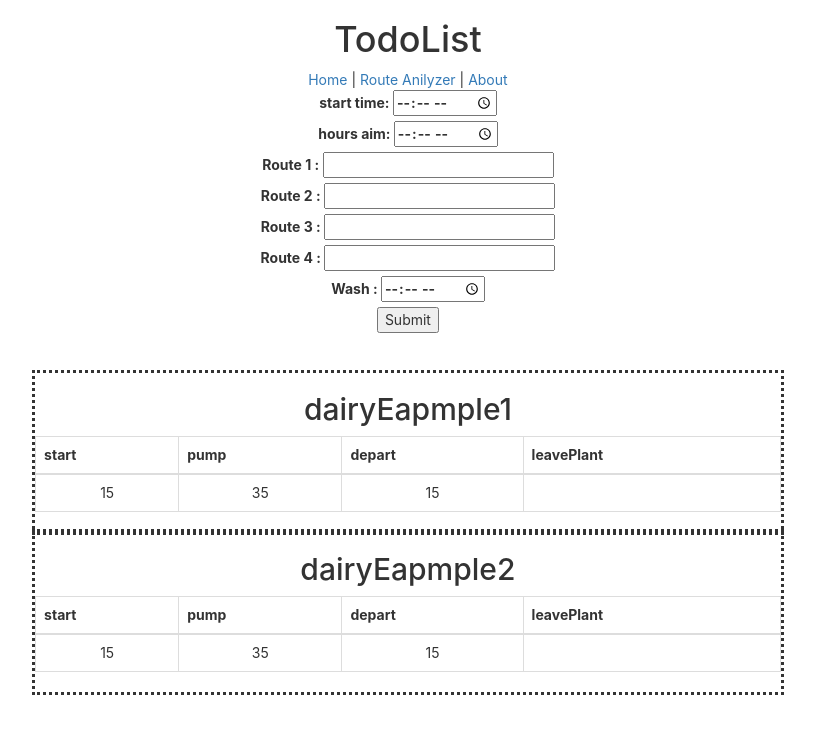
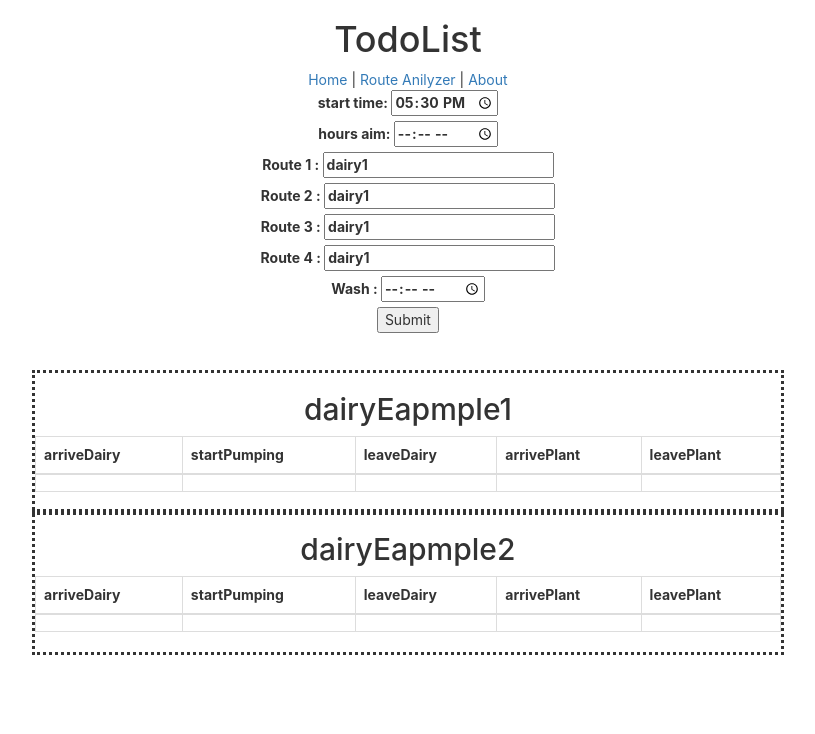
Before and after one commit to migs120/Liston-react, a React (Create React App) app: page /Route_anilyzer in a window 1280 px wide. Shown: the top 734 px of the page, without its empty margins (232-1047 px from the left). Built offline with nearby package versions, Linux system fonts and the light colour scheme.

Commit message:
done with most timing for routes just need variable when theres delays

```diff
--- a/src/components/RouteAnilyzer/routeAnilyzeForm.js
+++ b/src/components/RouteAnilyzer/routeAnilyzeForm.js
@@ -36,33 +36,33 @@ class RouteAnilyzeForm extends React.Component {
                                                                  <form    onSubmit={this.handleSubmit}   >
                                                                           <label >
                                                                             start time:{ ' '}
-                                                                            <input type="time" ref={(input) => this.startTime = input} />
+                                                                            <input type="time"  defaultValue="17:30" ref={(input) => this.startTime = input} />
                                                                           </label><br/>
 
 
                                                                           <label>
                                                                             hours aim:{ ' '}
-                                                                            <input type="time" ref={(input) => this.hourAim = input} />
+                                                                            <input type="time" defaultValue="dairy1" ref={(input) => this.hourAim = input} />
                                                                           </label><br/>
 
                                                                           <label>
                                                                             Route 1 :{ ' '}
-                                                                            <input type="string"  ref={(input) => this.Route1 = input}  />
+                                                                            <input type="string" defaultValue="dairy1" ref={(input) => this.Route1 = input}  />
                                                                           </label><br/>
 
                                                                           <label>
                                                                             Route 2 :{ ' '}
-                                                                            <input type="string" ref={(input) => this.Route2 = input } />
+                                                                            <input type="string" defaultValue="dairy1" ref={(input) => this.Route2 = input } />
                                                                           </label><br/>
 
                                                                           <label>
                                                                             Route 3 :{ ' '}
-                                                                            <input type="string" ref={(input) => this.Route3 = input} />
+                                                                            <input type="string" defaultValue="dairy1" ref={(input) => this.Route3 = input} />
                                                                           </label><br/>
 
                                                                           <label>
                                                                             Route 4 :{ ' '}
-                                                                            <input type="string" ref={(input) => this.Route4 = input} />
+                                                                            <input type="string" defaultValue="dairy1" ref={(input) => this.Route4 = input} />
                                                                           </label><br/>
 
                                                                         <label>
--- a/src/components/RouteAnilyzer/routeAnilyzeTable.js
+++ b/src/components/RouteAnilyzer/routeAnilyzeTable.js
@@ -20,9 +20,10 @@ class RouteAnilyzeTable extends React.Component {
 
                                                                             <thead>
                                                                               <tr>
-                                                                                <th>start</th>
-                                                                                <th>pump</th>
-                                                                                <th>depart</th>
+                                                                                <th>arriveDairy</th>
+                                                                                <th>startPumping</th>
+                                                                                <th>leaveDairy</th>
+                                                                                <th>arrivePlant</th>
                                                                                 <th>leavePlant</th>
                                                                               </tr>
                                                                             </thead>
@@ -30,9 +31,10 @@ class RouteAnilyzeTable extends React.Component {
 
                                                                             <tbody>
                                                                               <tr>
-                                                                                <td>{route.to}</td>
-                                                                                <td>{route.pump}</td>
-                                                                                <td>{route.from}</td>
+                                                                                <td>{route.arriveDairy}</td>
+                                                                                <td>{route.startPumping}</td>
+                                                                                <td>{route.leaveDairy}</td>
+                                                                                <td>{route.arrivePlant}</td>
                                                                                 <td>{route.leavePlant}</td>
                                                                               </tr>
 
--- a/src/components/RouteAnilyzer/route_anilyze.js
+++ b/src/components/RouteAnilyzer/route_anilyze.js
@@ -59,7 +59,6 @@ render () {
 
                    <RouteAnilyzeTable routes={this.state.routes} />
 
-
               </div>
 
               )
@@ -77,28 +76,28 @@ var Routes = {
 
               'dairy1': {  name:'dairy1',
                             to:15,
-                            pump:35,
+                            pump:42,
                             from:15,
                             unload:40
 
                         },
               'dairy2': {  name:'dairy2',
                             to:15,
-                            pump:35,
+                            pump:42,
                             from:15,
                             unload:40
 
                         },
               'dairy3': {  name:'dairy3',
                             to:15,
-                            pump:35,
+                            pump:42,
                             from:15,
                             unload:40
 
                         },
               'dairy4': {  name:'dairy4',
                             to:15,
-                            pump:35,
+                            pump:42,
                             from:15,
                             unload:40
 
@@ -119,7 +118,7 @@ function getTime(stime,adOrTakeMinutes){
                           var dateFinIndex = dateFin1.lastIndexOf(":")
                           var finShort = dateFin1.slice(0,dateFinIndex)
 
-                          console.log(finShort)
+                          //console.log(finShort)
                           return finShort.slice(finShort.indexOf(":")-2,finShort.indexOf(":")+3)
 
 
@@ -149,15 +148,17 @@ function runTimeA(prop){
                                                                         )
 
                                                                 }
-                        var waitAtPlant = 45
+                       // var waitAtPlant = 45
                         var switch1 = 0
                         for (var i2 = list.length-1;  i2 > -1;  i2--) {
                                                                     switch1 ++
-                                                                    var checkfoLast = i2 === list.length-1 ? getTime(startTime,hourAim2)  : getTime(startTime,(60*2)+30)
+                                                                    var checkfoLast = i2 === list.length-1 ? getTime(startTime,hourAim2)  : getTime(obNew[i2+1].arriveDairy, -obNew[i2+1].to   )
                                                                      console.log(obNew[i2])
                                                                      obNew[i2].leavePlant = checkfoLast
-                                                                     obNew[i2].arrivePlant = 1
-
+                                                                     obNew[i2].arrivePlant = getTime(obNew[i2].leavePlant, -obNew[i2].unload )
+                                                                     obNew[i2].leaveDairy = getTime(obNew[i2].arrivePlant, -obNew[i2].from )
+                                                                     obNew[i2].startPumping = getTime(obNew[i2].leaveDairy, -obNew[i2].pump )
+                                                                     obNew[i2].arriveDairy = getTime(obNew[i2].startPumping, -20 )
                                                                      }
 
 
```
